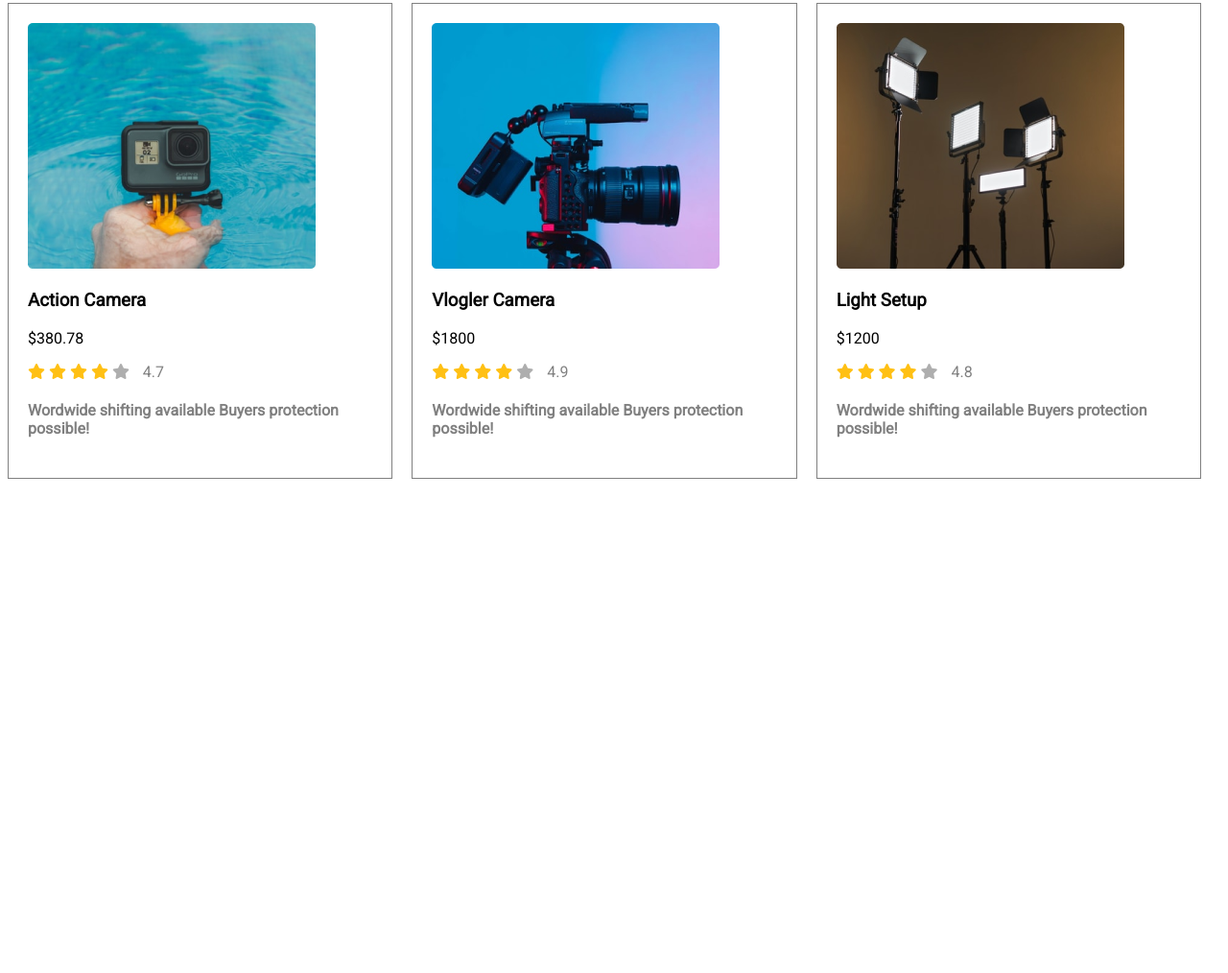
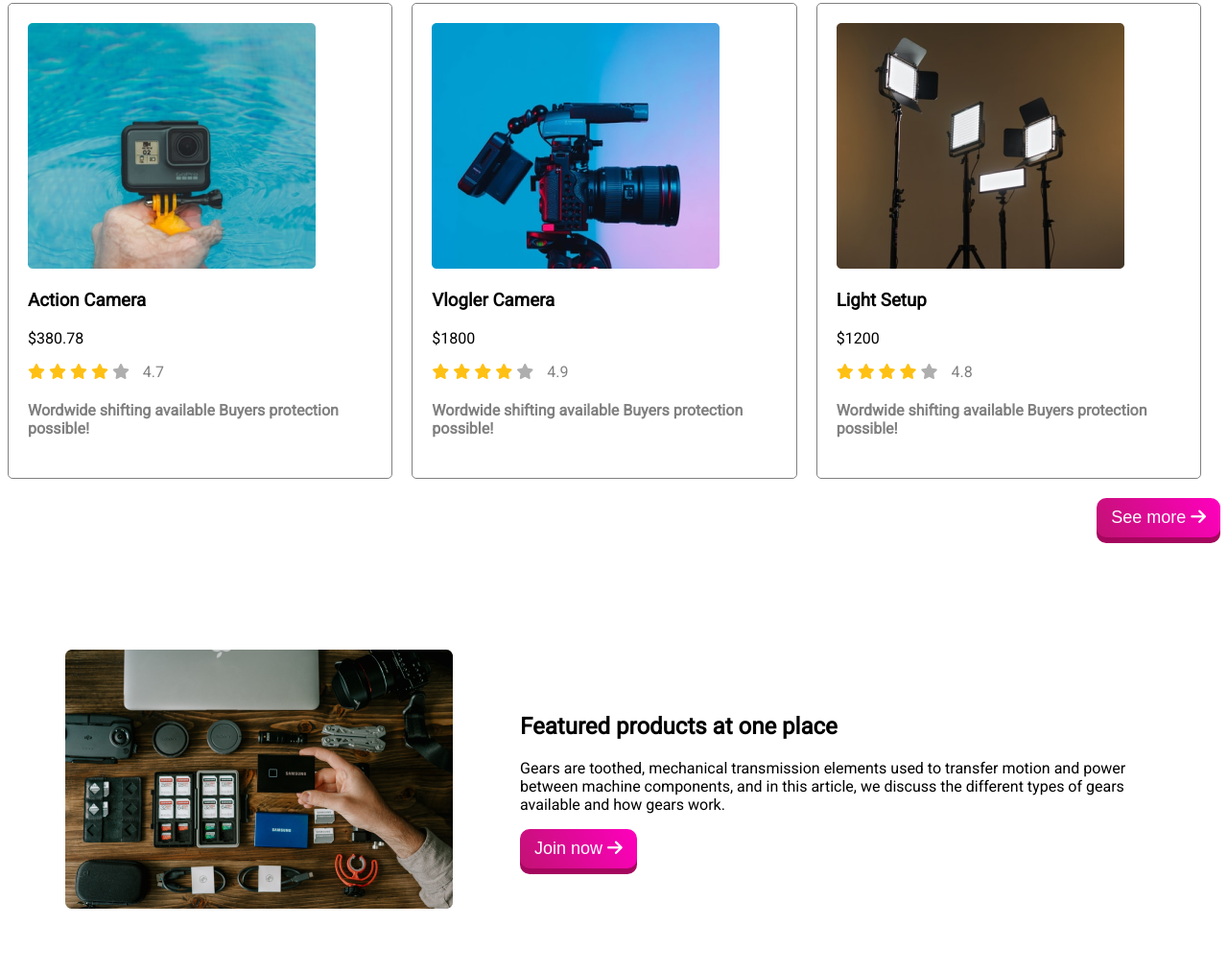
Before and after one commit to dinislamweb/influencer-gears-portfolio, a plain HTML site: page index.html in a window 1280 px wide. Shown: the part 1771-2785 px from the top of the page at 96% size. Before the commit the page ends 2298 px from the top, so only its background shows below. Drawn offline with Linux system fonts and the light colour scheme.

Commit message:
my project added

```diff
--- a/index.html
+++ b/index.html
@@ -262,6 +262,25 @@
                 </div>
         </article>
     </div>
+   <div class="button-item">
+     <button>See more <i class="fas fa-arrow-right"></i></button>
+   </div>
       </section>
+      <br>
+      <br>
+      <br>
+      <section class="container" >
+           <div class="gear-info">
+               <div class="gear-image">
+                   <img src="./images/gear.png" alt="">
+               </div>
+               <div class="gear-details">
+                   <h1 class="heading-title">Featured products at one place</h1>
+                   <p>Gears are toothed, mechanical transmission elements used to transfer motion and power between machine components, and in this article, we discuss the different types of gears available and how gears work. </p>
+                   <button>Join now <i class="fas fa-arrow-right"></i></button>
+               </div>
+           </div>
+      </section>
+
 </body>
 </html>
--- a/styles/style.css
+++ b/styles/style.css
@@ -75,6 +75,7 @@ hr{
       padding: 20px;
       margin-bottom: 20px;
       margin-right: 20px;
+      border-radius: 5px;
   }
 span{
     margin-left: 10px;
@@ -89,3 +90,16 @@ span{
 .details{
     color: gray;
 }
+.button-item{
+    text-align: right;
+
+}
+/* gear styles */
+.gear-info{
+    display: flex;
+    padding: 30px;
+    align-items: center;
+}
+.gear-details{
+    margin-left: 70px;
+}
```
